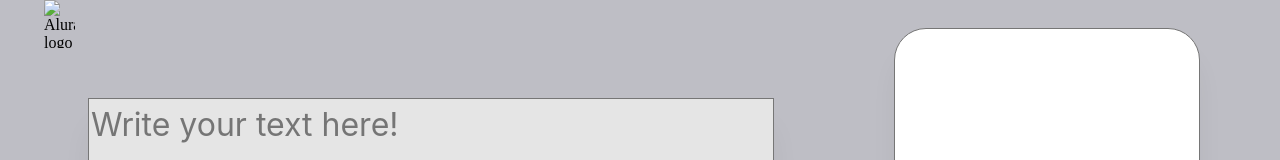
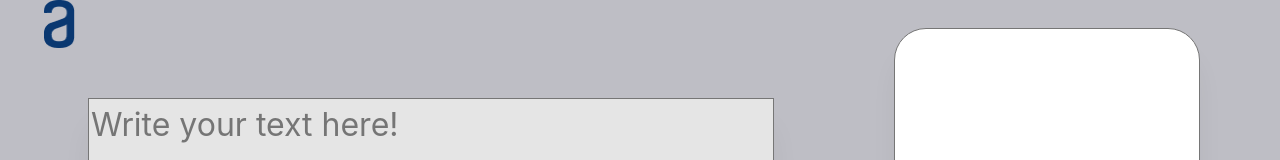
Before and after one commit to Frank-Grijalba/Encrypt-Decrypt, a plain HTML site: page index.html in a window 1280 px wide. Shown: the top 160 px of the page. Drawn offline with Linux system fonts and the light colour scheme; the site is published under a folder, as on GitHub Pages, so addresses that start at the root find nothing.

Commit message:
Cambio en index y readme

```diff
--- a/index.html
+++ b/index.html
@@ -9,7 +9,7 @@
     </head>
     <body>
         <header>
-            <img class="logo" src="/images/logo.png" alt="Alura's logo">
+            <img class="logo" src="images/logo.png" alt="Alura's logo">
         </header>
         <main>
             <section>
```
Also changed, not shown: 1 other file.
